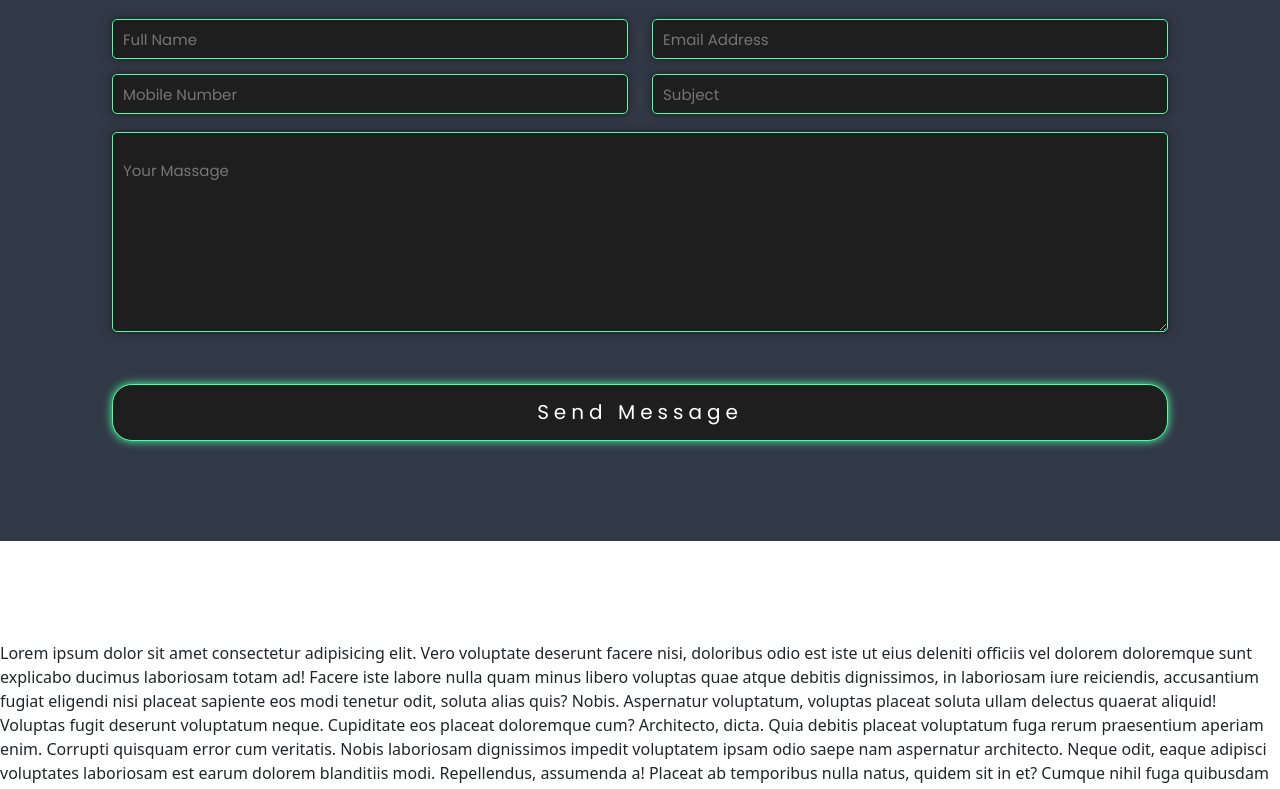
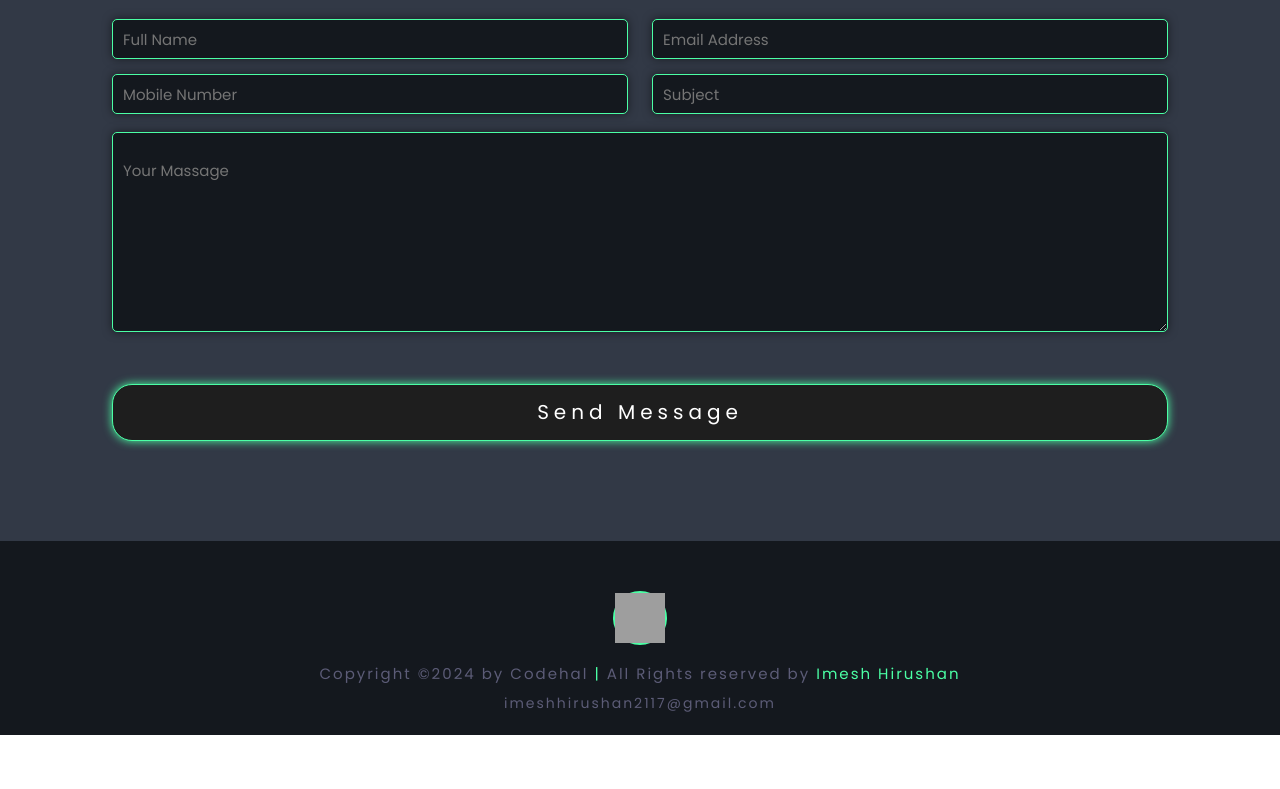
Before and after one commit to imeshhirushan2117/React-Portfolio, a React (Vite) app: page /skills in a window 1280 px wide. Shown: the part 3699-4488 px from the top of the page. After the commit the page ends 4434 px from the top, so only its background shows below. Built offline with nearby package versions, Linux system fonts and the light colour scheme; grey boxes are pictures that could not be loaded.

Commit message:
footer-added

```diff
--- a/src/app/App.jsx
+++ b/src/app/App.jsx
@@ -8,7 +8,7 @@ import Skills from '../pages/Skills/Skills.jsx'
 import { Temp } from '../pages/Temp/Temp.jsx'
 import Portfolio from '../pages/Portfolio/Portfolio.jsx'
 import Contact from '../pages/Contact/Contact.jsx'
-
+import Footer from '../pages/Footer/Footer.jsx'
 
 function App() {
   return (
@@ -30,10 +30,8 @@ function App() {
           <Skills />
           <Portfolio />
           <Contact />
-
-
-
-      <Temp />
+          <Footer />
+      {/* <Temp /> */}
 
     </>
   )
--- a/src/component/TextInput/styles.css
+++ b/src/component/TextInput/styles.css
@@ -3,7 +3,7 @@
     padding: 10px;
     border: 1px solid #4BFFA5;
     border-radius: 5px;
-    background-color: #1E1E1E;
+    background-color: #14181E;
     color: white;
     box-shadow: 0px 0px 10px rgba(0, 0, 0, 0.5);
     font-family: 'Poppins', sans-serif;
--- /dev/null
+++ b/src/pages/Footer/Footer.jsx
@@ -0,0 +1,21 @@
+import './styles.css'
+import footer from '../../assets/img/home.png'
+
+function Footer() {
+    return (
+        <footer className="footer-container">
+            <div className="footer-image">
+                    <img src={footer} alt="home" />
+            </div>
+
+            <div className='footer-text'>
+                <h6>Copyright ©2024 by Codehal <span style={{color:"#4BFFA5"}}>|</span>  All Rights reserved by<span style={{color:"#4BFFA5", cursor:'pointer'}}> Imesh Hirushan</span></h6>
+
+                <a href="imeshhirushan2117@gmail.com">imeshhirushan2117@gmail.com</a>
+            </div>
+
+
+
+        </footer>
+    )
+} export default Footer
--- /dev/null
+++ b/src/pages/Footer/styles.css
@@ -0,0 +1,45 @@
+.footer-container {
+    background-color: #14181E;
+    color: white;
+    padding: 20px;
+    text-align: center;
+    display: flex;
+    justify-content: center;
+    align-items: center;
+    flex-direction: column;
+
+}
+
+.footer-image {
+    background-color: #14181E;
+    border: #4BFFA5 solid 2px;
+    border-radius: 100%;
+    margin-top: 30px;
+    cursor: pointer;
+}
+
+.footer-image img {
+    width: 50px;
+    height: 50px;
+}
+
+.footer-text{
+    color:#5C5C77;
+    font-family: 'Poppins', sans-serif;
+    letter-spacing: 2px;
+    margin-top: 20px;
+}
+
+
+.footer-text h6{
+    font-size: 15px;
+    font-weight: normal;
+}
+
+.footer-text a{
+    text-decoration: none;
+    font-size: 14px;
+    color: #5C5C77;
+
+
+}
```
